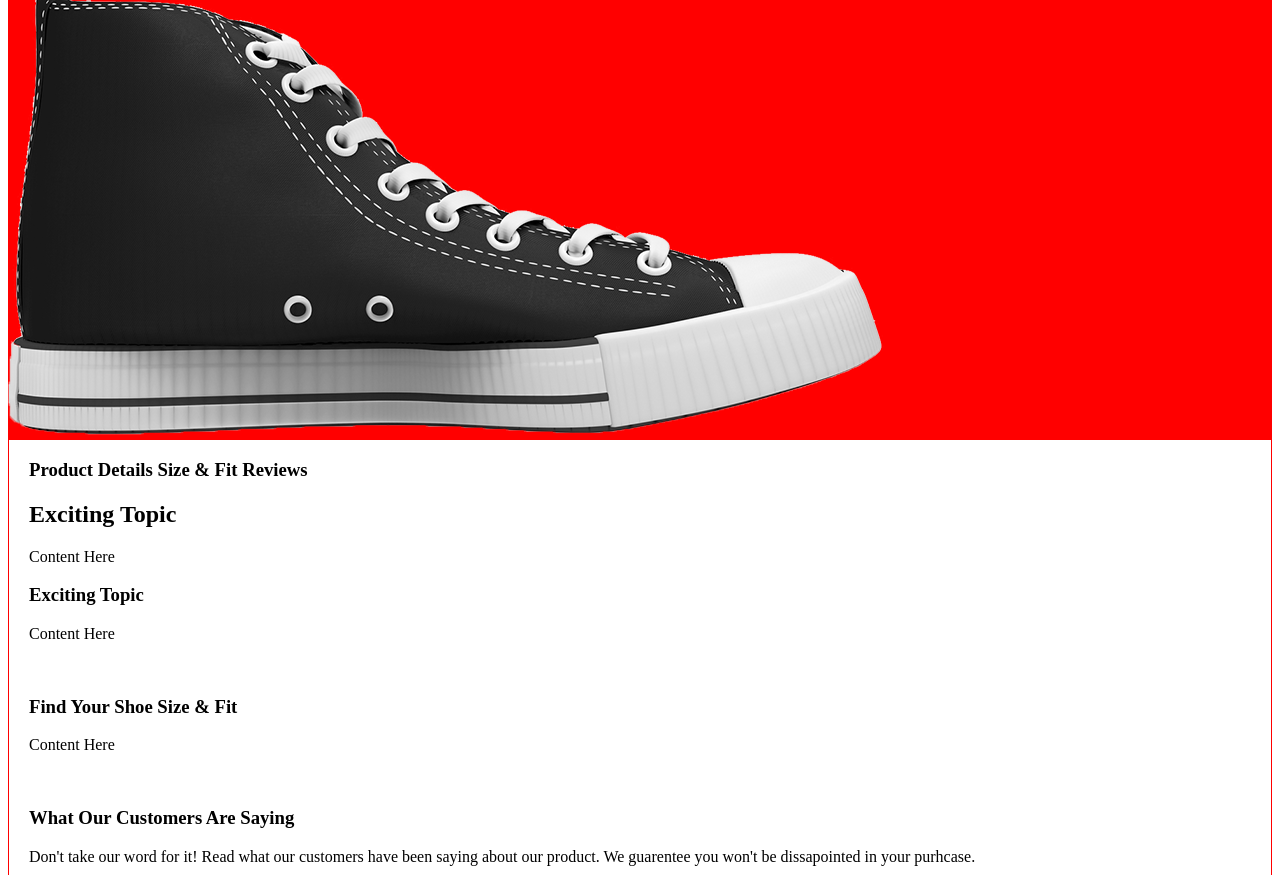
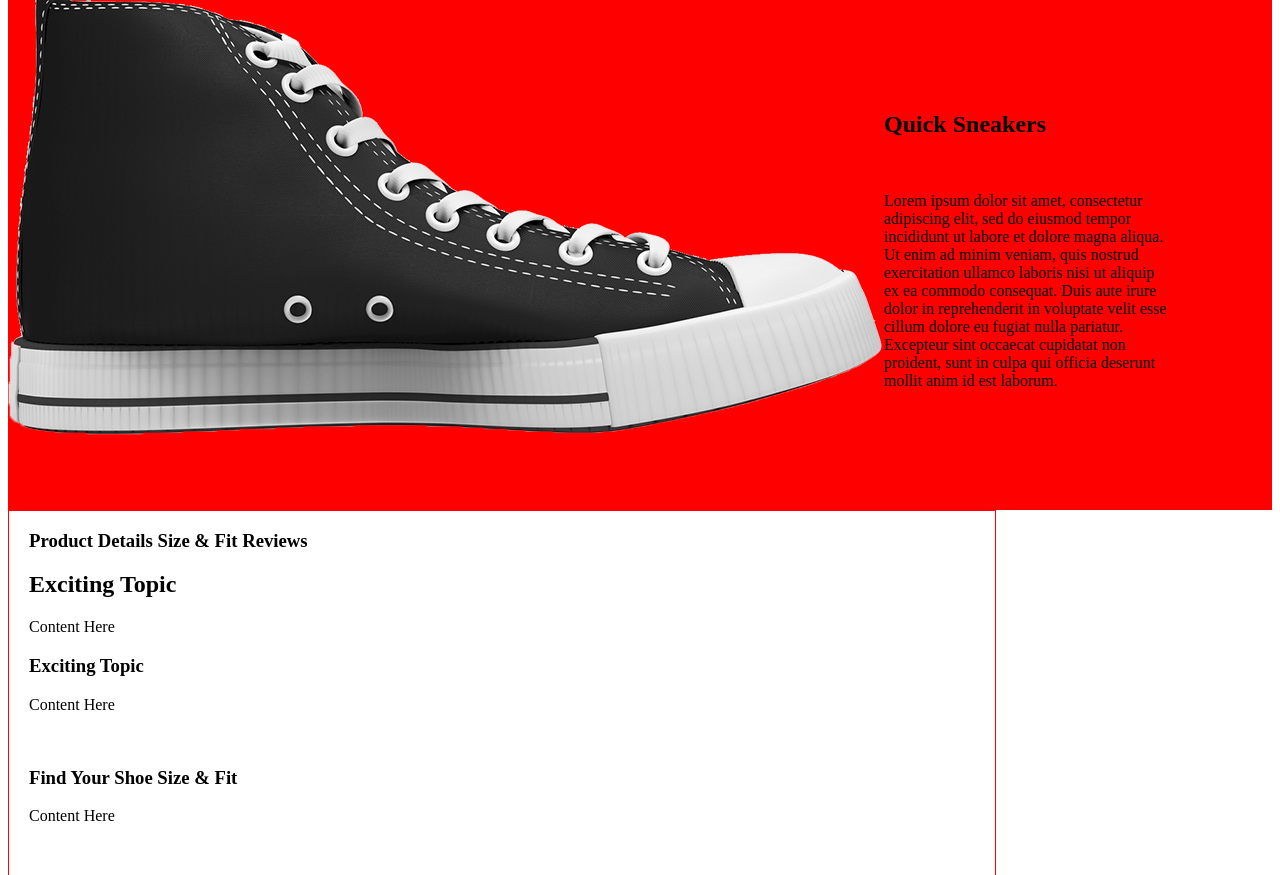
Before and after one commit to janeenscott/Shoe-Project, a plain HTML site: page shoe.html in a window 1280 px wide. Shown: the part 72-947 px from the top of the page. Drawn offline with Linux system fonts and the light colour scheme.

Commit message:
floated main picture and nav bar

```diff
--- a/shoe-styles.css
+++ b/shoe-styles.css
@@ -8,19 +8,29 @@
   align-items: right;
   border: 1px solid pink;
   padding: 10px;
+  float: right;
 }
 #end-of-nav-section{
   margin-right: 30%;
 }
 .main-image{
   background-color: red;
+  float: left;
 }
 .tabbed-content{
   padding-left: 20px;
   padding-right: 20px;
   border: 1px solid red;
+  float: left;
 }
 #reviews{
   padding-left: 500px;
   border: 1px solid orange;
 }
+footer{
+  float: left;
+}
+.sneaker-info{
+  background-color: red;
+  padding: 104px;
+}
--- a/shoe.html
+++ b/shoe.html
@@ -24,9 +24,21 @@
 
     </header>
 
+    <div class="image-backgound">
     <div class="main-image">
       <img src="shoe1.png" alt="black high top shoe" title= "black high top" width="876px" height="448px">
       </div>
+
+<div class="sneaker-info">
+      <h2>
+        Quick Sneakers
+      </h2>
+      <br>
+      <p>
+        Lorem ipsum dolor sit amet, consectetur adipiscing elit, sed do eiusmod tempor incididunt ut labore et dolore magna aliqua. Ut enim ad minim veniam, quis nostrud exercitation ullamco laboris nisi ut aliquip ex ea commodo consequat. Duis aute irure dolor in reprehenderit in voluptate velit esse cillum dolore eu fugiat nulla pariatur. Excepteur sint occaecat cupidatat non proident, sunt in culpa qui officia deserunt mollit anim id est laborum.
+      </p>
+</div>
+</div>
 
       <div class="tabbed-content">
         <h3>Product Details
```
